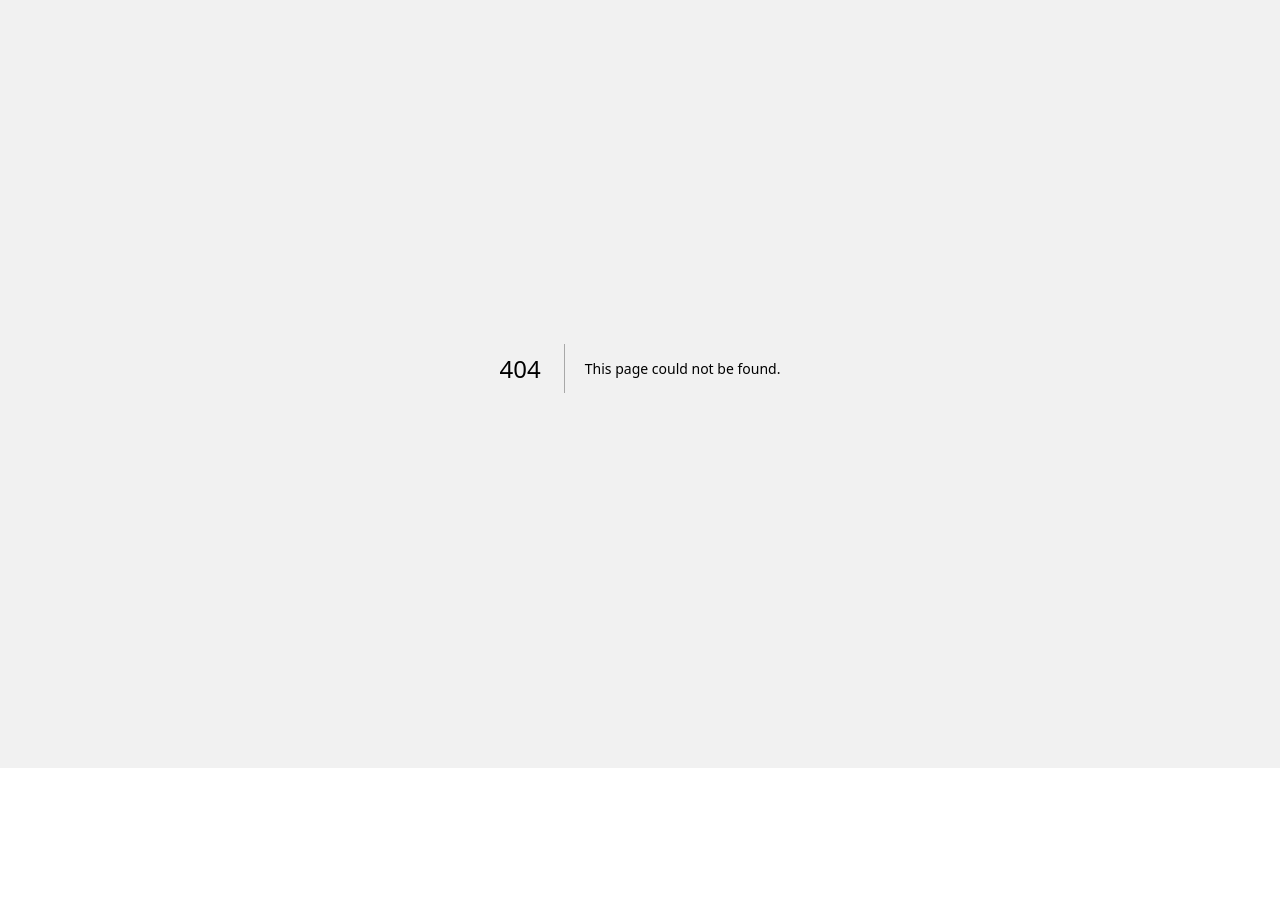
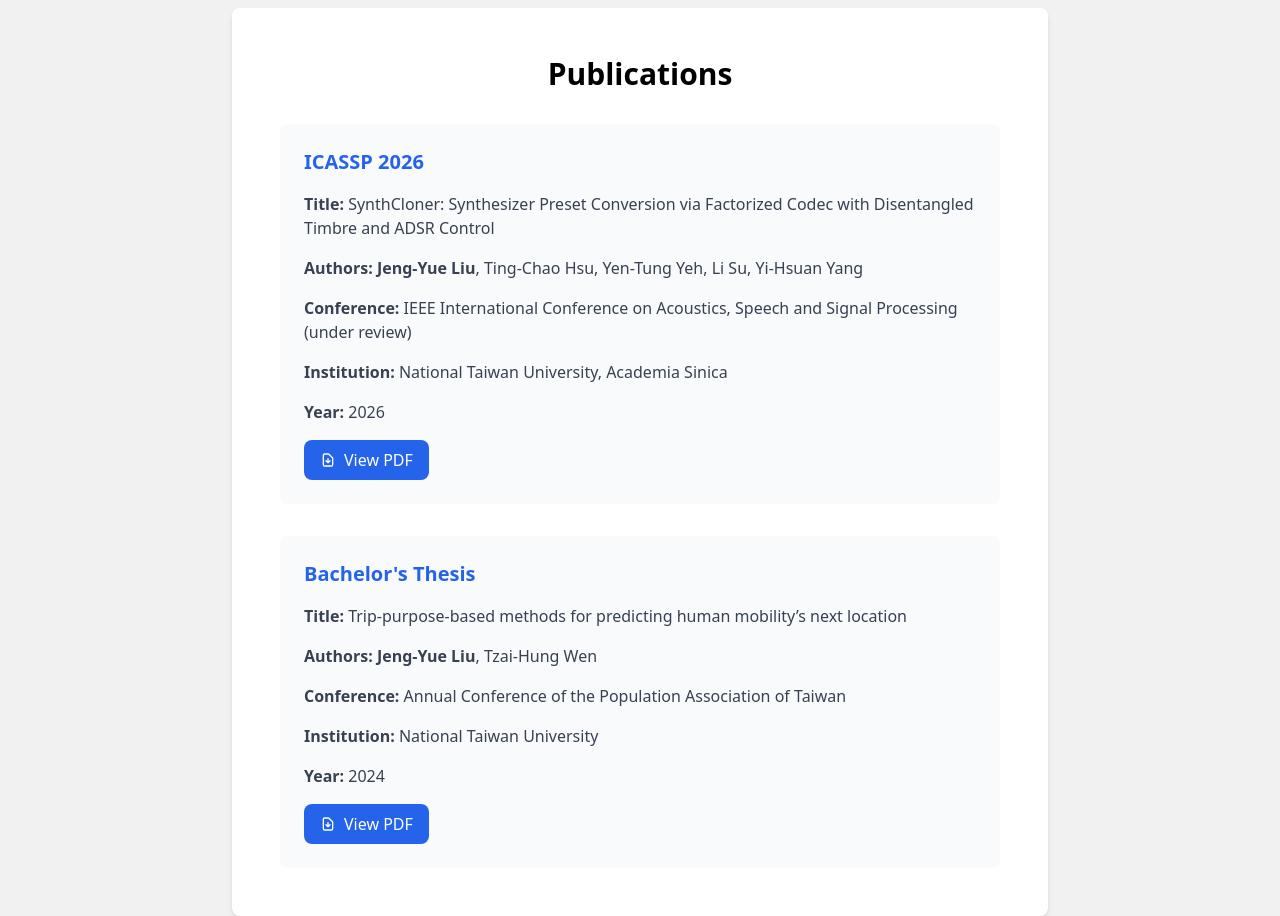
Before and after one commit to buffett0323/buffett0323.github.io, a Next.js app: page /publication in a window 1280 px wide. Before the commit this address had no page. Shown: the part 160-1076 px from the top of the page. Before the commit the page ends 928 px from the top, so only its background shows below. Built offline with nearby package versions, Linux system fonts and the light colour scheme.

Commit message:
ICASSP Paper + experience update

```diff
--- /dev/null
+++ b/components/Experience/Publications.tsx
@@ -0,0 +1,112 @@
+import React from 'react';
+
+export default function Publications() {
+  return (
+    <div className="w-full rounded-lg bg-white px-2 py-12 shadow-md dark:bg-gray-600 sm:px-12">
+      <h1 className="mb-8 text-center text-3xl font-bold text-black dark:text-white">Publications</h1>
+
+      <div className="grid grid-cols-1 gap-8">
+        {/* First Publication - ICASSP 2026 */}
+        <div className="bg-gray-50 dark:bg-gray-700 rounded-lg p-6">
+          <h2 className="text-xl font-bold text-blue-600 dark:text-blue-400 mb-4">
+            ICASSP 2026
+          </h2>
+          <p className="text-gray-700 dark:text-gray-300 mb-4">
+            <strong>Title:</strong> SynthCloner: Synthesizer Preset Conversion via Factorized Codec with Disentangled Timbre and ADSR Control
+          </p>
+
+
+          <p className="text-gray-700 dark:text-gray-300 mb-4">
+            <strong>Authors:</strong> <b>Jeng-Yue Liu</b>, Ting-Chao Hsu, Yen-Tung Yeh, Li Su, Yi-Hsuan Yang
+          </p>
+          <p className="text-gray-700 dark:text-gray-300 mb-4">
+            <strong>Conference:</strong> IEEE International Conference on Acoustics, Speech and Signal Processing (under review)
+          </p>
+          <p className="text-gray-700 dark:text-gray-300 mb-4">
+            <strong>Institution:</strong> National Taiwan University, Academia Sinica
+          </p>
+          <p className="text-gray-700 dark:text-gray-300 mb-4">
+            <strong>Year:</strong> 2026
+          </p>
+          <div className="mt-4">
+            <a
+              href="/ICASSP_2026_final_0918.pdf"
+              target="_blank"
+              rel="noopener noreferrer"
+              className="inline-flex items-center px-4 py-2 bg-blue-600 text-white rounded-lg hover:bg-blue-700 transition-colors"
+            >
+              <svg className="w-4 h-4 mr-2" fill="none" stroke="currentColor" viewBox="0 0 24 24">
+                <path strokeLinecap="round" strokeLinejoin="round" strokeWidth={2} d="M12 10v6m0 0l-3-3m3 3l3-3m2 8H7a2 2 0 01-2-2V5a2 2 0 012-2h5.586a1 1 0 01.707.293l5.414 5.414a1 1 0 01.293.707V19a2 2 0 01-2 2z" />
+              </svg>
+              View PDF
+            </a>
+          </div>
+        </div>
+
+        {/* Second Publication - BS Thesis */}
+        <div className="bg-gray-50 dark:bg-gray-700 rounded-lg p-6">
+          <h2 className="text-xl font-bold text-blue-600 dark:text-blue-400 mb-4">
+            Bachelor's Thesis
+          </h2>
+          <p className="text-gray-700 dark:text-gray-300 mb-4">
+            <strong>Title:</strong> Trip-purpose-based methods for predicting human mobility’s next location
+          </p>
+          <p className="text-gray-700 dark:text-gray-300 mb-4">
+            <strong>Authors:</strong> <b>Jeng-Yue Liu</b>, Tzai-Hung Wen
+          </p>
+          <p className="text-gray-700 dark:text-gray-300 mb-4">
+            <strong>Conference:</strong> Annual Conference of the Population Association of Taiwan
+          </p>
+
+          <p className="text-gray-700 dark:text-gray-300 mb-4">
+            <strong>Institution:</strong> National Taiwan University
+          </p>
+          <p className="text-gray-700 dark:text-gray-300 mb-4">
+            <strong>Year:</strong> 2024
+          </p>
+          <div className="mt-4">
+            <a
+              href="/BS_Thesis.pdf"
+              target="_blank"
+              rel="noopener noreferrer"
+              className="inline-flex items-center px-4 py-2 bg-blue-600 text-white rounded-lg hover:bg-blue-700 transition-colors"
+            >
+              <svg className="w-4 h-4 mr-2" fill="none" stroke="currentColor" viewBox="0 0 24 24">
+                <path strokeLinecap="round" strokeLinejoin="round" strokeWidth={2} d="M12 10v6m0 0l-3-3m3 3l3-3m2 8H7a2 2 0 01-2-2V5a2 2 0 012-2h5.586a1 1 0 01.707.293l5.414 5.414a1 1 0 01.293.707V19a2 2 0 01-2 2z" />
+              </svg>
+              View PDF
+            </a>
+          </div>
+        </div>
+      </div>
+
+
+
+      {/* PDF Viewers Section
+      <div className="mt-12">
+        <h2 className="text-2xl font-bold text-center text-black dark:text-white mb-8">PDF Viewers</h2>
+        <div className="grid grid-cols-1 lg:grid-cols-2 gap-8">
+
+          <div className="bg-gray-50 dark:bg-gray-700 rounded-lg p-4">
+            <h3 className="text-lg font-semibold text-black dark:text-white mb-4">ICASSP 2026 Paper</h3>
+            <iframe
+              src="/ICASSP_2026_final_0918.pdf#toolbar=1&navpanes=1&scrollbar=1"
+              className="w-full h-96 border-0 rounded-lg"
+              title="ICASSP 2026 Paper PDF"
+            />
+          </div>
+
+          <div className="bg-gray-50 dark:bg-gray-700 rounded-lg p-4">
+            <h3 className="text-lg font-semibold text-black dark:text-white mb-4">Bachelor's Thesis</h3>
+            <iframe
+              src="/BS_Thesis.pdf#toolbar=1&navpanes=1&scrollbar=1"
+              className="w-full h-96 border-0 rounded-lg"
+              title="Bachelor's Thesis PDF"
+            />
+          </div>
+
+        </div>
+      </div> */}
+    </div>
+  );
+}
--- a/components/Navbar/index.tsx
+++ b/components/Navbar/index.tsx
@@ -20,7 +20,7 @@ export default function Navbar() {
     ['About', '/about'],
     ['Experience', '/experience'],
     ['Projects', '/project'],
-    ['Publications', '/BS_Thesis.pdf'],
+    ['Publications', '/publication'],
     ['Resume/CV', '/Buffett_CV.pdf'],
     ['DJ_Resume', '/DJ_Buffett_Resume.pdf'],
   ];
--- /dev/null
+++ b/pages/publication.tsx
@@ -0,0 +1,15 @@
+import Publications from '../components/Experience/Publications';
+
+function Publication() {
+    return (
+    <>
+        <div className="mx-auto flex w-screen flex-col px-5 md:w-2xl lg:w-3xl xl:w-4xl">
+            <div className="mx-auto mt-10 box-border flex w-full flex-col items-center space-y-16 px-5 max-sm:px-0">
+                <Publications />
+            </div>
+        </div>
+    </>
+    );
+}
+
+export default Publication;
```
Also changed, not shown: constants/about.tsx (+20 -13 lines), constants/experience.tsx (+6 -9 lines), 1 other file (tests, documents, lock files or other folders).
